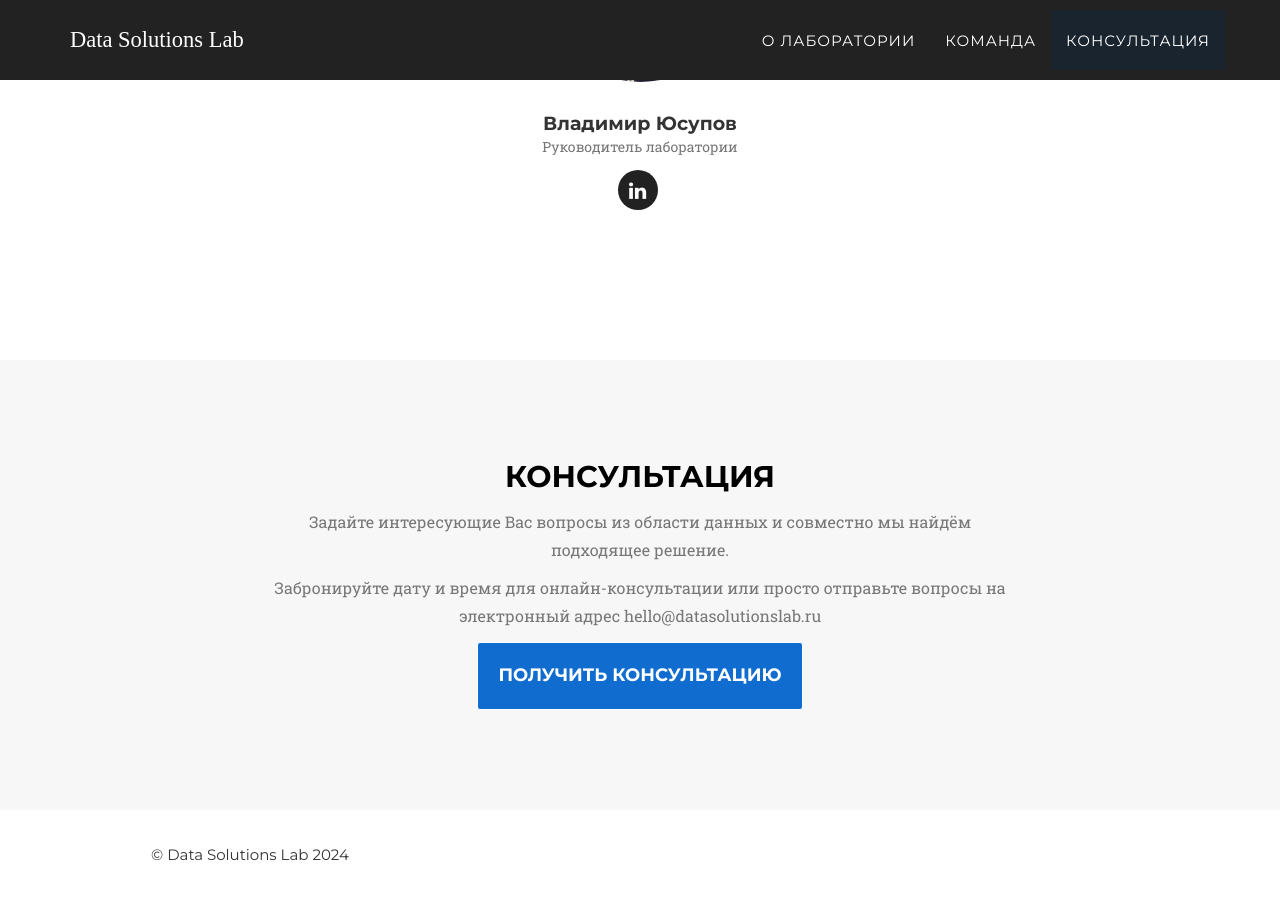
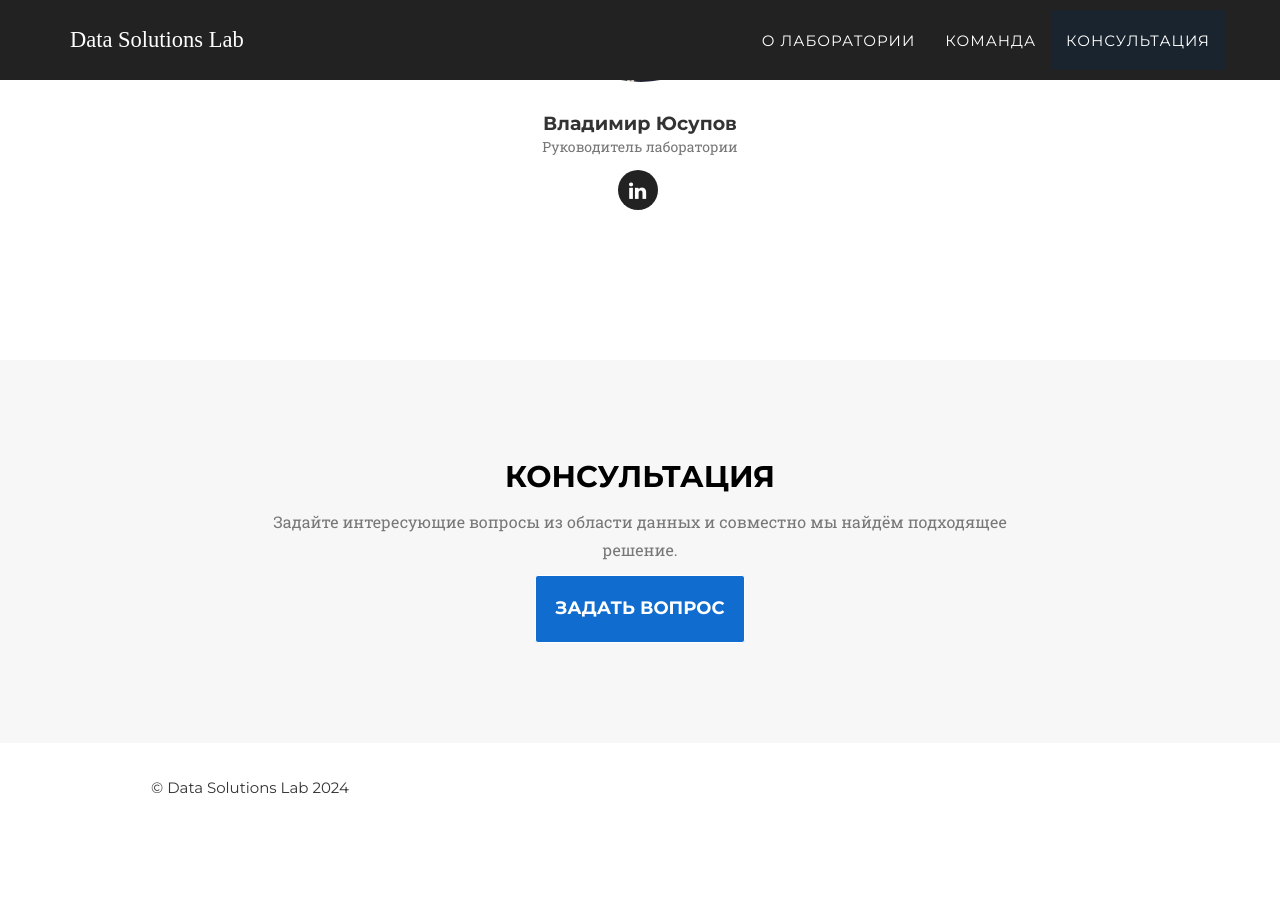
Before and after one commit to techwritex/datasolutionslab, a Jekyll site: the page built from index.html, in a window 1280 px wide and 900 px high, scrolled down 1829 px. Built offline with Jekyll 4.4.1, drawn with Linux system fonts in a browser that asks for light colours; some web fonts are replaced; after the commit the page ends 2662 px from its top, so only the background shows below that.

Commit message:
v 0.1.94

```diff
--- a/_includes/contact.html
+++ b/_includes/contact.html
@@ -8,8 +8,8 @@
             </div>
             <div class="row">
                 <div class="col-lg-8 col-lg-offset-2 text-center">
-                    <p class="large text-muted">Задайте интересующие Вас вопросы из области данных и совместно мы найдём подходящее решение.</p>
-                    <p class="large text-muted">Забронируйте дату и время для онлайн-консультации или просто отправьте вопросы на электронный адрес hello@datasolutionslab.ru</p>
+                    <p class="large text-muted">Задайте интересующие вопросы из области данных и совместно мы найдём подходящее решение.</p>
+                    <!-- <p class="large text-muted">Забронируйте дату и время для онлайн-консультации или просто отправьте вопросы на электронный адрес hello@datasolutionslab.ru</p> -->
                 </div>
             </div>
             <div class="row">
@@ -49,7 +49,8 @@
                     <!-- Planerka widget end -->
                 </div>
                 <div class="col-lg-12 text-center">
-                    <a href="https://planerka.app/vladimir-datasolutionslab/consultation" target="_blank" class="btn btn-xl">Получить консультацию</a>
+                    <!-- <a href="https://planerka.app/vladimir-datasolutionslab/consultation" target="_blank" class="btn btn-xl">Получить консультацию</a> -->
+                    <a href="mailto:{{ site.email }}" class="btn btn-xl">Задать вопрос</a>
                 </div>
             </div>
         </div>
--- a/_includes/header.html
+++ b/_includes/header.html
@@ -50,8 +50,8 @@
                 <div class="intro-heading">Превратите данные в ценность</div>
                 <div class="intro-lead-in">Качественные данные - один из ключевых элементов успеха для любой компании. <br>Чем лучше данные, тем лучше бизнес.</div>
                 <!-- <div class="intro-heading">Превратите Ваши данные в ценность</div> -->
-                <!-- <a href="#contact" class="page-scroll btn btn-xl">Получить консультацию</a> -->
-                <a href="https://planerka.app/vladimir-datasolutionslab/consultation" target="_blank"  class="btn btn-xl">Получить консультацию</a>
+                <a href="#contact" class="page-scroll btn btn-xl">Получить консультацию</a>
+                <!-- <a href="https://planerka.app/vladimir-datasolutionslab/consultation" target="_blank"  class="btn btn-xl">Получить консультацию</a> -->
             </div>
         </div>
     </header>
```
